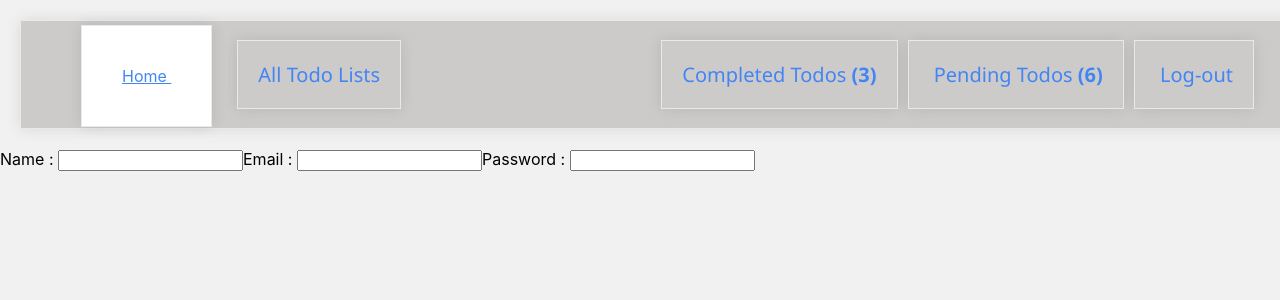
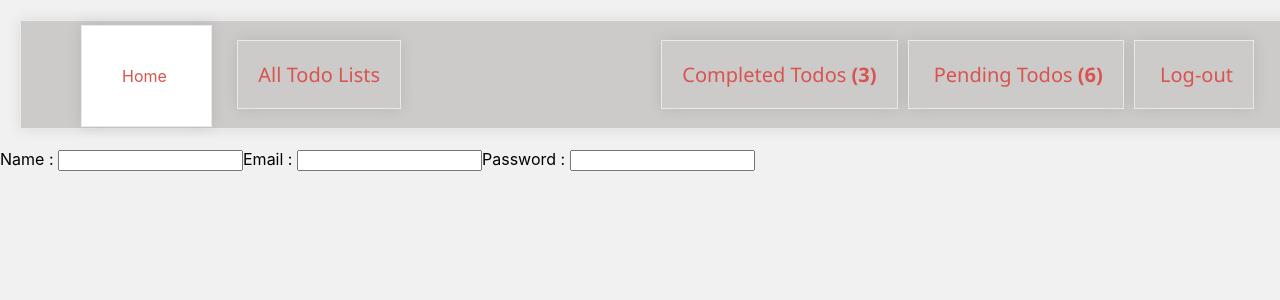
Before and after one commit to hayjay/todo-react, a React (Create React App) app: page / in a window 1280 px wide. Shown: the top 300 px of the page. Built offline with nearby package versions, Linux system fonts and the light colour scheme.

Commit message:
made app primary color beautiful red

```diff
--- a/src/App.css
+++ b/src/App.css
@@ -56,7 +56,7 @@ body {
   font-size: 28px;
   font-weight: bold;
   color: #f1f1f1;
-  background: #3367d6;
+  background: #d9534f;
   cursor: pointer;
   box-shadow: 0px 0px 11px 0px rgba(0,0,0,0.8);
   -webkit-box-shadow: 0px 0px 11px 0px rgba(0,0,0,0.8);
@@ -76,7 +76,7 @@ body {
   padding: 0 20px;
   border: none;
   outline: none;
-  background: #2850a7;
+  background: #d9534f;
   font-size: 16px;
   color: #f1f1f1;
 }
--- a/src/Navigation.css
+++ b/src/Navigation.css
@@ -42,10 +42,15 @@
     transition: transform .2s ease;
   }
 
+  .red{
+      color:#d9534f;
+  }
+
   .note {
     top: 0%;
     padding: 40px;
     margin: 20px;
+    text-decoration: none;
     background: #fff;
     border: solid 1px #e9e9e9;
     cursor: pointer;
@@ -65,7 +70,8 @@
   }
 
   .sub_note {
-    color: #4285f4;
+    /* color: #4285f4; */
+    color:#d9534f;
     padding: 20px;
     text-decoration: none;
     font-size: 20px;
@@ -98,7 +104,7 @@
     font-size: 28px;
     font-weight: bold;
     color: #f1f1f1;
-    background: #3367d6;
+    background: #d9534f;
     cursor: pointer;
     box-shadow: 0px 0px 11px 0px rgba(0,0,0,0.8);
     -webkit-box-shadow: 0px 0px 11px 0px rgba(0,0,0,0.8);
@@ -118,7 +124,7 @@
     padding: 0 20px;
     border: none;
     outline: none;
-    background: #2850a7;
+    background: #fff;
     font-size: 16px;
     color: #f1f1f1;
   }
--- a/src/components/Navigation.js
+++ b/src/components/Navigation.js
@@ -5,7 +5,7 @@ import '../Navigation.css'
 const Navigation = () => {
    return (
         <div className="note_nav">
-            <NavLink to="/" className="note primary">Home </NavLink>
+            <NavLink to="/" className="note red">Home </NavLink>
             <NavLink to="/todos" className="sub_note">All Todo Lists</NavLink>
 
             <div className="nav-links">
--- a/src/components/Note.js
+++ b/src/components/Note.js
@@ -139,7 +139,7 @@ class Note extends Component {
 
           +
         </div>
-          <input  name="text" id="todo_text" type="text" ref={ ((input) => {this.textInput = input} )}
+          <input  name="text" placeholder="Please type here.." id="todo_text" type="text" ref={ ((input) => {this.textInput = input} )}
           className="textInput" value={this.state.noteText}
             onChange={noteText => this.updateNoteText(noteText)}
             onKeyPress={this.handleKeyPress.bind(this)}
```
